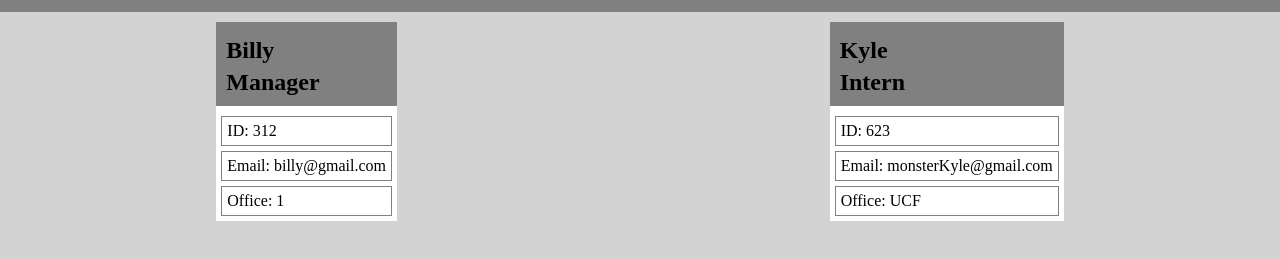
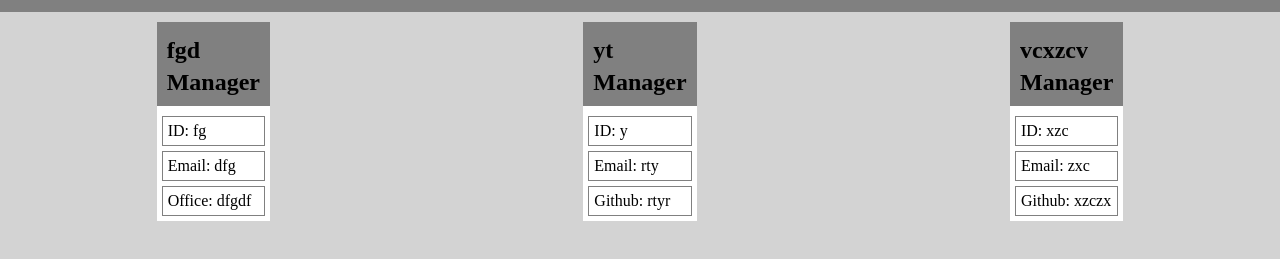
Before and after one commit to ItsEvdok/Team-Profile-Generator, a website: page src/index.html in a window 1280 px wide. Shown: the part 55-314 px from the top of the page. Drawn offline with Linux system fonts and the light colour scheme.

Commit message:
complete

```diff
--- a/src/index.html
+++ b/src/index.html
@@ -17,30 +17,44 @@
 
     <div class="card">
     <div class="name">
-        <h2> Billy </h2>
+        <h2> fgd </h2>
         <h2> Manager </h2>
     </div>
 
     <div class="info">
-        <p> ID: 312 </p>
-        <p> Email: billy@gmail.com </p>
-        <p> Office: 1 </p>
+        <p> ID: fg </p>
+        <p> Email: dfg </p>
+        <p> Office: dfgdf </p>
     </div>
     </div>
 
 
                 <div class="card">
                 <div class="name">
-        <h2> Kyle </h2>
-        <h2> Intern </h2>
+                    <h2> yt </h2>
+                    <h2> Manager </h2>
                 </div>
 
                 <div class="info">
-        <p> ID: 623 </p>
-        <p> Email: monsterKyle@gmail.com </p>
-        <p> Office: UCF </p>
+                    <p> ID: y </p>
+                    <p> Email: rty </p>
+                    <p> Github: rtyr </p>
                 </div>
                 </div>
+
+                <div class="card">
+                <div class="name">
+                    <h2> vcxzcv </h2>
+                    <h2> Manager </h2>
+                </div>
+
+                <div class="info">
+                    <p> ID: xzc </p>
+                    <p> Email: zxc </p>
+                    <p> Github: xzczx </p>
+                </div>
+                </div>
+
 
             </div>
         </main>
```
Also changed, not shown: utils/generateCards.js (+28 -31 lines). Lines whose indentation alone changed are shown as unchanged.
